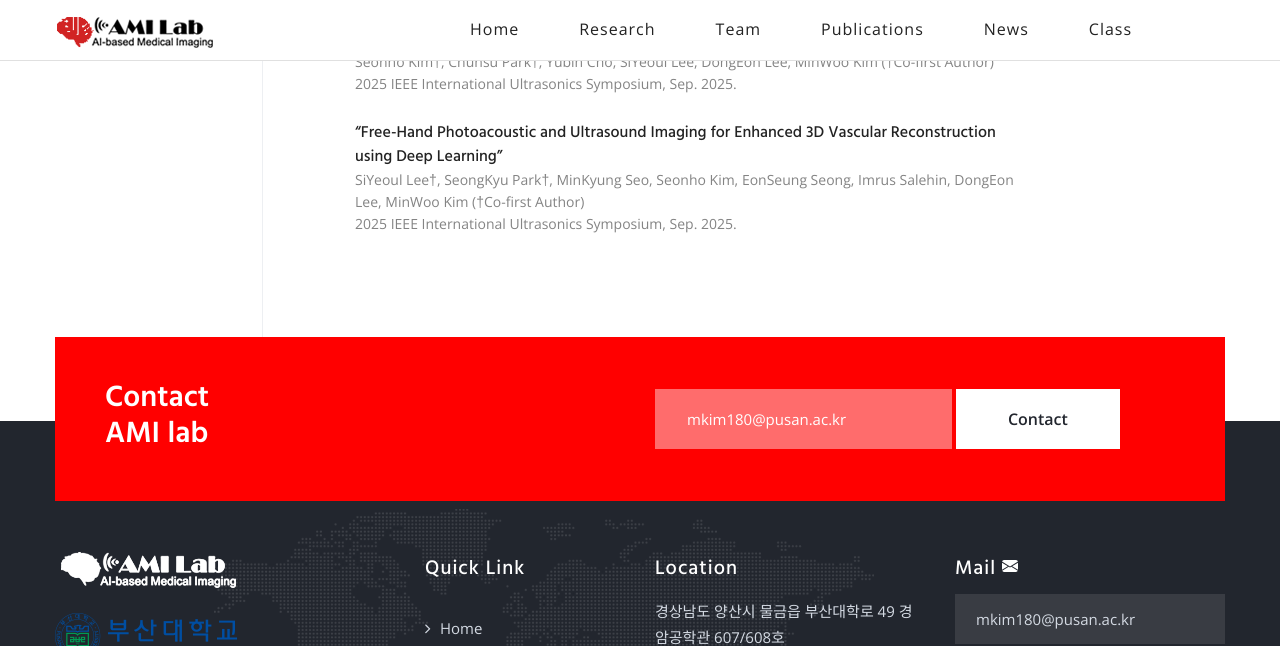
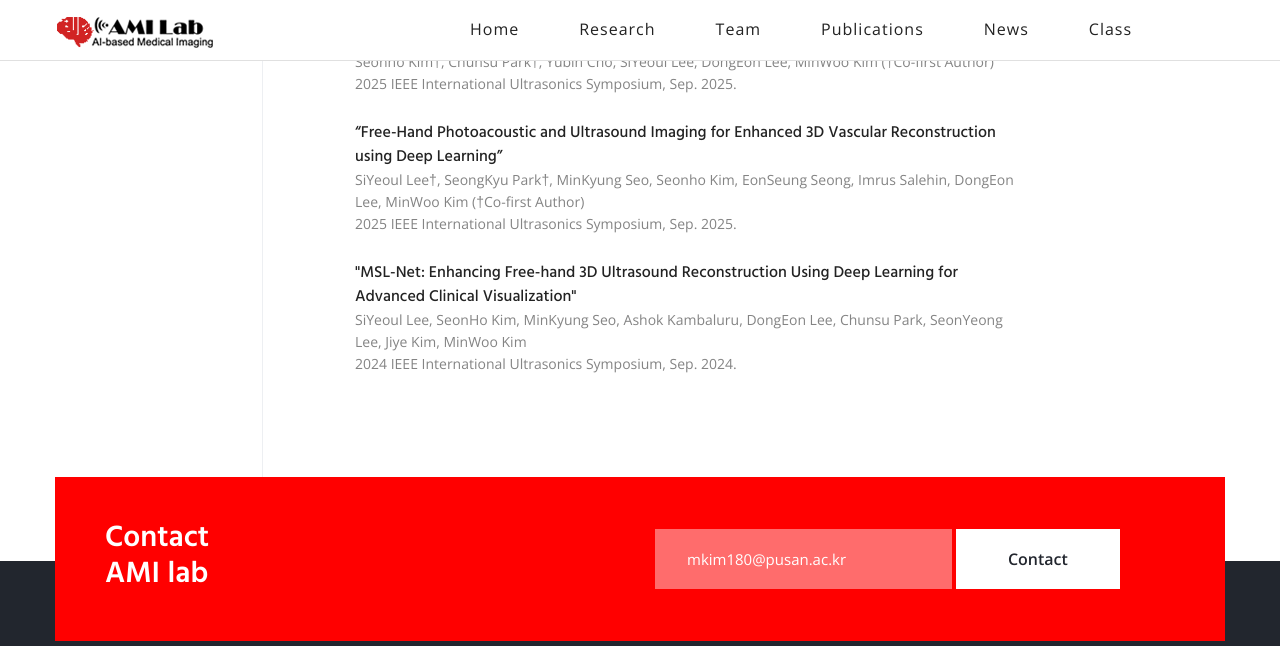
Before and after one commit to pnu-amilab/pnu-amilab.github.io, a Jekyll site: the page built from conference.html, in a window 1280 px wide and 900 px high, scrolled down 1875 px, cut to the strip 0-646 px from the top of the window. Built offline with Jekyll 4.4.1, drawn with Linux system fonts in a browser that asks for light colours; some web fonts are replaced.

Commit message:
251209-conference presentation 추가

```diff
--- a/conference.html
+++ b/conference.html
@@ -42,10 +42,12 @@
                         <div class="single-item" style="padding-left: 0px;">
                             <!-- <figure class="image-box"><a href="#"><img src="images/resource/book-1.jpg" alt=""></a></figure> -->
                             <h5>
-                                    “CAPTURE-GAN: Conditional Attribute Preservation through Unveiling Realistic Generative Adversarial Networks for artifact removal in dual-energy CT imaging”
+                                “CAPTURE-GAN: Conditional Attribute Preservation through Unveiling Realistic Generative
+                                Adversarial Networks for artifact removal in dual-energy CT imaging”
                             </h5>
                             <div class="text">
-                                    Chunsu Park, Seonho Kim, DongEon Lee, SiYeoul Lee, Kambaluru Ashok, Chankue Park, MinWoo Kim
+                                Chunsu Park, Seonho Kim, DongEon Lee, SiYeoul Lee, Kambaluru Ashok, Chankue Park, MinWoo
+                                Kim
                                 <br>
                                 2024 Medical Image Computing and Computer Assisted Intervention (MICCAI), Oct. 2024.
                             </div>
@@ -97,7 +99,8 @@
                         <div class="single-item" style="padding-left: 0px;">
                             <!-- <figure class="image-box"><a href="#"><img src="images/resource/book-1.jpg" alt=""></a></figure> -->
                             <h5>
-                                    "Ab Initio Maximum Likelihood Reconstruction of Helical Macromolecules using Electron Microscopy"
+                                "Ab Initio Maximum Likelihood Reconstruction of Helical Macromolecules using Electron
+                                Microscopy"
                             </h5>
                             <div class="text">
                                 M. Kim and J. C. Ye
@@ -119,7 +122,8 @@
                         <div class="single-item" style="padding-left: 0px;">
                             <!-- <figure class="image-box"><a href="#"><img src="images/resource/book-1.jpg" alt=""></a></figure> -->
                             <h5>
-                                    "3D Macromolecule Structure Reconstruction from Electron Micrograph by exploiting Symmetry and Sparsity"
+                                "3D Macromolecule Structure Reconstruction from Electron Micrograph by exploiting
+                                Symmetry and Sparsity"
                             </h5>
                             <div class="text">
                                 M. W. Kim, J. Y. Choi, and J. C. Ye
@@ -130,7 +134,8 @@
                         <div class="single-item" style="padding-left: 0px;">
                             <!-- <figure class="image-box"><a href="#"><img src="images/resource/book-1.jpg" alt=""></a></figure> -->
                             <h5>
-                                    "Cryo-EM Microscopy Single Particle Reconstruction of Virus Particles using Compressed Sensing Theory”
+                                "Cryo-EM Microscopy Single Particle Reconstruction of Virus Particles using Compressed
+                                Sensing Theory”
                             </h5>
                             <div class="text">
                                 M. W. Kim, J. Y. Choi, L. Yu, K. E. Lee, S. S. Han, and J. C. Ye
@@ -151,7 +156,8 @@
                                 “Deep Learning-based Reconstruction of Speed of Sound Maps”
                             </h5>
                             <div class="text">
-                                    SeongKyu Park†, SiYeoul Lee†, MinKyung Seo, Imrus Salehin, EonSeung Seong, DongEon Lee, MinWoo Kim (†Co-first Author)
+                                SeongKyu Park†, SiYeoul Lee†, MinKyung Seo, Imrus Salehin, EonSeung Seong, DongEon Lee,
+                                MinWoo Kim (†Co-first Author)
                                 <br>
                                 2025 IEEE International Ultrasonics Symposium, Sep. 2025.
                             </div>
@@ -162,7 +168,8 @@
                                 “Ultrasound Microvascular Imaging using Deep Knowledge Distillation”
                             </h5>
                             <div class="text">
-                                    Seonho Kim†, Chunsu Park†, Yubin Cho, SiYeoul Lee, DongEon Lee, MinWoo Kim (†Co-first Author)
+                                Seonho Kim†, Chunsu Park†, Yubin Cho, SiYeoul Lee, DongEon Lee, MinWoo Kim (†Co-first
+                                Author)
                                 <br>
                                 2025 IEEE International Ultrasonics Symposium, Sep. 2025.
                             </div>
@@ -170,16 +177,29 @@
                         <div class="single-item" style="padding-left: 0px;">
                             <!-- <figure class="image-box"><a href="#"><img src="images/resource/book-1.jpg" alt=""></a></figure> -->
                             <h5>
-                                    “Free-Hand Photoacoustic and Ultrasound Imaging for Enhanced 3D Vascular Reconstruction using Deep Learning”
+                                “Free-Hand Photoacoustic and Ultrasound Imaging for Enhanced 3D Vascular Reconstruction
+                                using Deep Learning”
                             </h5>
                             <div class="text">
-                                    SiYeoul Lee†, SeongKyu Park†, MinKyung Seo, Seonho Kim, EonSeung Seong, Imrus Salehin, DongEon Lee, MinWoo Kim (†Co-first Author)
+                                SiYeoul Lee†, SeongKyu Park†, MinKyung Seo, Seonho Kim, EonSeung Seong, Imrus Salehin,
+                                DongEon Lee, MinWoo Kim (†Co-first Author)
                                 <br>
                                 2025 IEEE International Ultrasonics Symposium, Sep. 2025.
                             </div>
                         </div>
-
-
+                        <div class="single-item" style="padding-left: 0px;">
+                            <!-- <figure class="image-box"><a href="#"><img src="images/resource/book-1.jpg" alt=""></a></figure> -->
+                            <h5>
+                                "MSL-Net: Enhancing Free-hand 3D Ultrasound Reconstruction Using Deep Learning
+                                for Advanced Clinical Visualization"
+                            </h5>
+                            <div class="text">
+                                SiYeoul Lee, SeonHo Kim, MinKyung Seo, Ashok Kambaluru, DongEon Lee, Chunsu
+                                Park, SeonYeong Lee, Jiye Kim, MinWoo Kim
+                                <br>
+                                2024 IEEE International Ultrasonics Symposium, Sep. 2024.
+                            </div>
+                        </div>
                     </div>
                 </div>
             </div>
```
Lines whose indentation alone changed are shown as unchanged.
